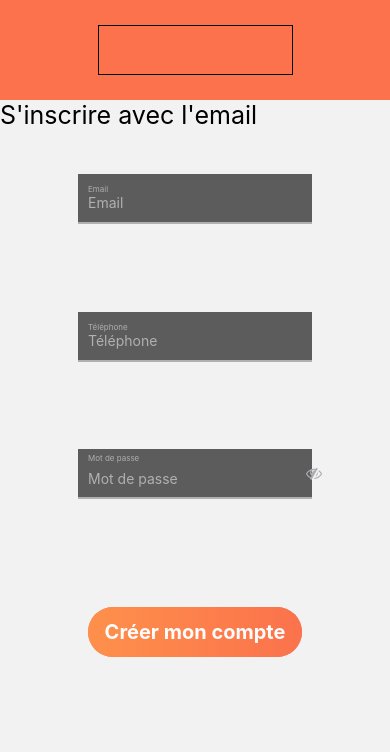
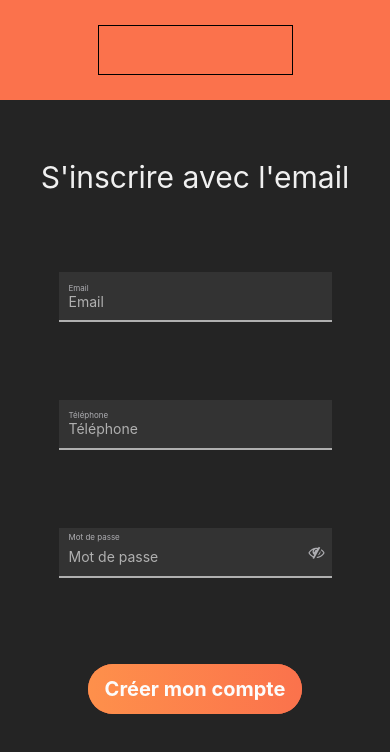
Before and after one commit to michaelrasolo/gametime-front, a React Native app: screen /SignUp in a window 390 px wide. Shown: the top 752 px of the page. Built offline with nearby package versions, Linux system fonts and the light colour scheme.

Commit message:
SignUp Screen done

```diff
--- a/screens/SignUpScreen.js
+++ b/screens/SignUpScreen.js
@@ -1,25 +1,43 @@
-
-import { Button, StyleSheet, Text, View, TouchableOpacity } from 'react-native';
-import HeaderLogo from '../components/HeaerLogo';
-import OrangeButton from '../components/OrangeButton';
-import Inputs from '../components/Inputs';
-import PasswordInput from '../components/PasswordInput';
+import { Button, StyleSheet, Text, View, TouchableOpacity } from "react-native";
+import HeaderLogo from "../components/HeaerLogo";
+import OrangeButton from "../components/OrangeButton";
+import Inputs from "../components/Inputs";
+import PasswordInput from "../components/PasswordInput";
 
 export default function SignUpScreen({ navigation }) {
   return (
     <View style={styles.container}>
-    <View style={styles.header}>
-     <HeaderLogo/>
-    </View>
-    <View>
+
+    <HeaderLogo />
+
+      <View style={styles.title}>
         <Text style={styles.text}>S'inscrire avec l'email</Text>
       </View>
+
       <View style={styles.input}>
-        <Inputs name='Email' placeholder='Email' height={50} width={"60%"}/>
-        <Inputs name='Téléphone' placeholder='Téléphone' height={50} width={"60%"}/>
-        <PasswordInput name='Mot de passe' placeholder='Mot de passe' height={50} width={"60%"} />
-        <OrangeButton title='Créer mon compte' width={'55%'} onPress={() => navigation.navigate('TabNavigator')}/>
+        <Inputs name="Email" placeholder="Email" height={50} width={"70%"} />
+        <Inputs
+          name="Téléphone"
+          placeholder="Téléphone"
+          height={50}
+          width={"70%"}
+        />
+        <PasswordInput
+          name="Mot de passe"
+          placeholder="Mot de passe"
+          height={50}
+          width={"70%"}
+        />
       </View>
+
+      <View style={styles.button}>
+      <OrangeButton
+        title="Créer mon compte"
+        width={"55%"}
+        onPress={() => navigation.navigate("TabNavigator")}
+      />
+    </View>
+
     </View>
   );
 }
@@ -27,19 +45,25 @@ export default function SignUpScreen({ navigation }) {
 const styles = StyleSheet.create({
   container: {
     flex: 1,
-    //   justifyContent: "center",
-    //   alignItems: "center",
+    backgroundColor: "#242424"
   },
-    header: {
-        justifyContent: "flex-start",
+  input: {
+    height: "50%",
+    justifyContent: "space-around",
+    alignItems: "center",
+    paddingTop: "10%"
+  },
+  text: {
+    fontSize: 30,
+    color: "#F0F0F0",
     alignItems: "center",
   },
-    input: {
-        height: "70%",
-        justifyContent: "space-around",
+  title: {
     alignItems: "center",
+    paddingTop: "15%",
   },
-    text: {
-        fontSize: 25
-    }
+  button: {
+    alignItems: "center",
+    paddingTop: "7%"
+  },
 });
```
Lines whose indentation alone changed are shown as unchanged.
